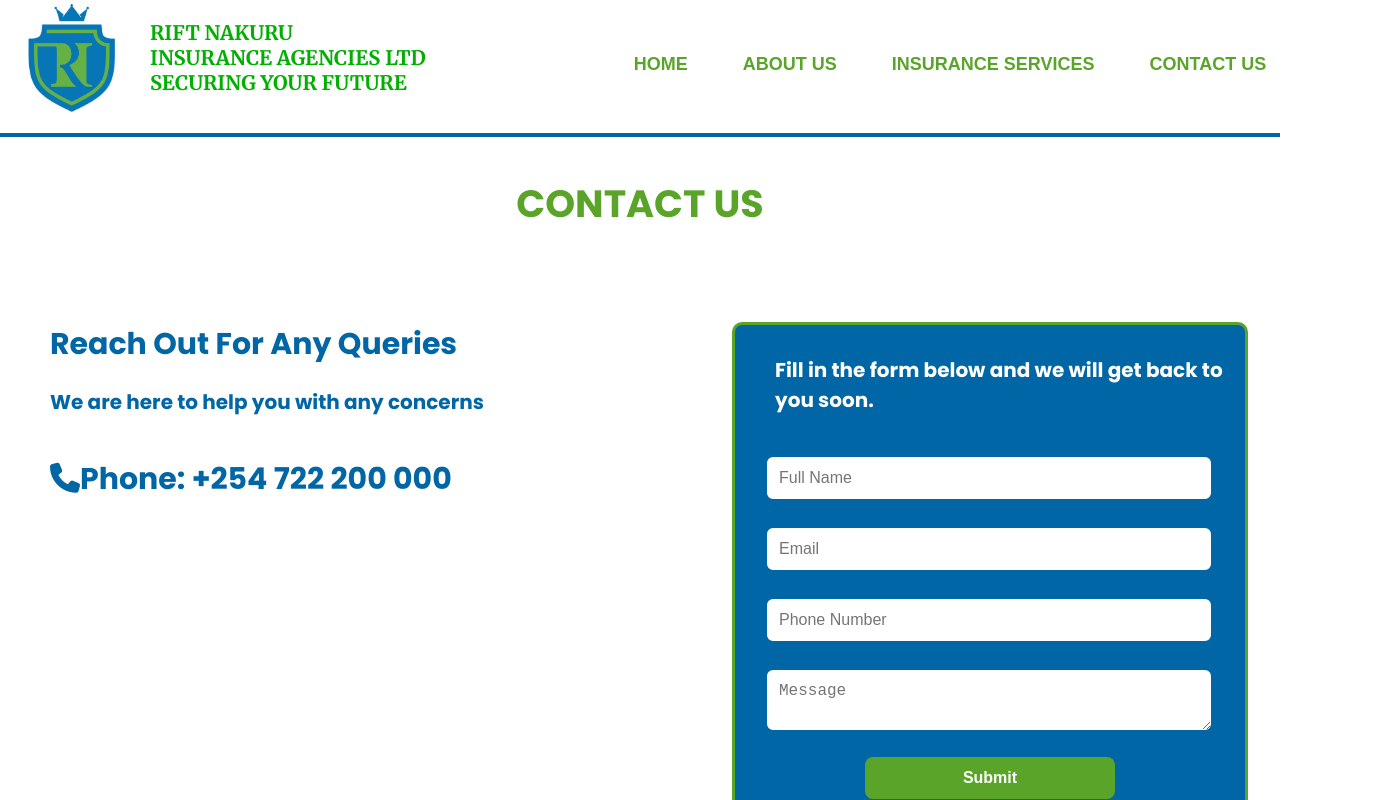
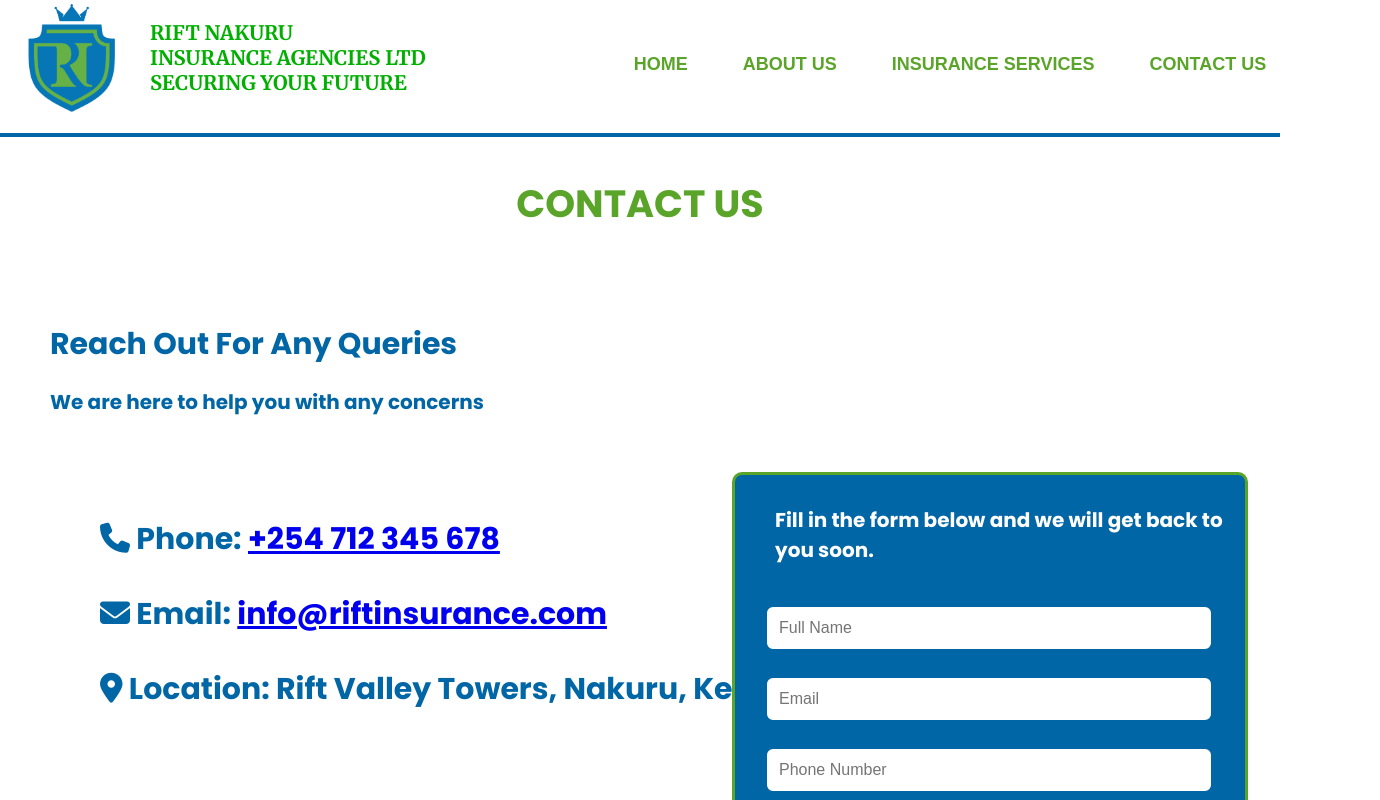
Before and after one commit to Eshhaa11/Rift-Ins, a React (Create React App) app: page /contact in a window 1280 px wide. Shown: the top 800 px of the page, 1380 px wide, since content can reach past the window. Built offline with nearby package versions, Linux system fonts and the light colour scheme; a web font is replaced by a local one.

Commit message:
refactor: update contact information layout in Contact.js for better accessibility

```diff
--- a/src/pages/Contact.js
+++ b/src/pages/Contact.js
@@ -9,8 +9,19 @@
       <p>Reach Out For Any Queries</p>
       <p className="help">We are here to help you with any concerns </p>
       <p className="contact-info">
-      <i className="fa fa-phone" aria-hidden="true"></i>
-       Phone: +254 722 200 000
+
+
+      <div class="contact-container">
+
+  <div class="contact-info">
+    <p><i class="fas fa-phone"></i> Phone: <a href="tel:+254712345678">+254 712 345 678</a></p>
+    <p><i class="fas fa-envelope"></i> Email: <a href="mailto:info@riftinsurance.com">info@riftinsurance.com</a></p>
+    <p><i class="fas fa-map-marker-alt"></i> Location: Rift Valley Towers, Nakuru, Kenya</p>
+  </div>
+</div>
+
+
+
      </p>
      <form className="contact-form">
      <p className="messagee">
```
